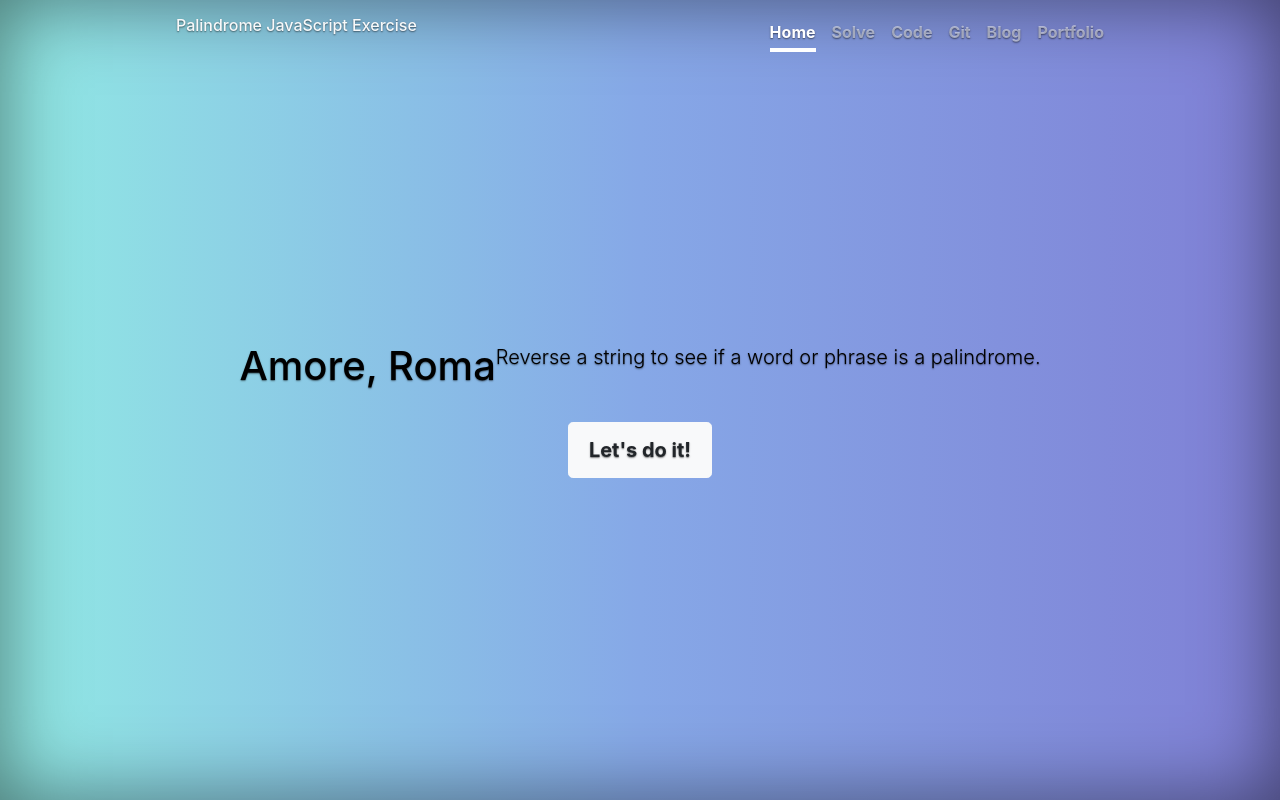
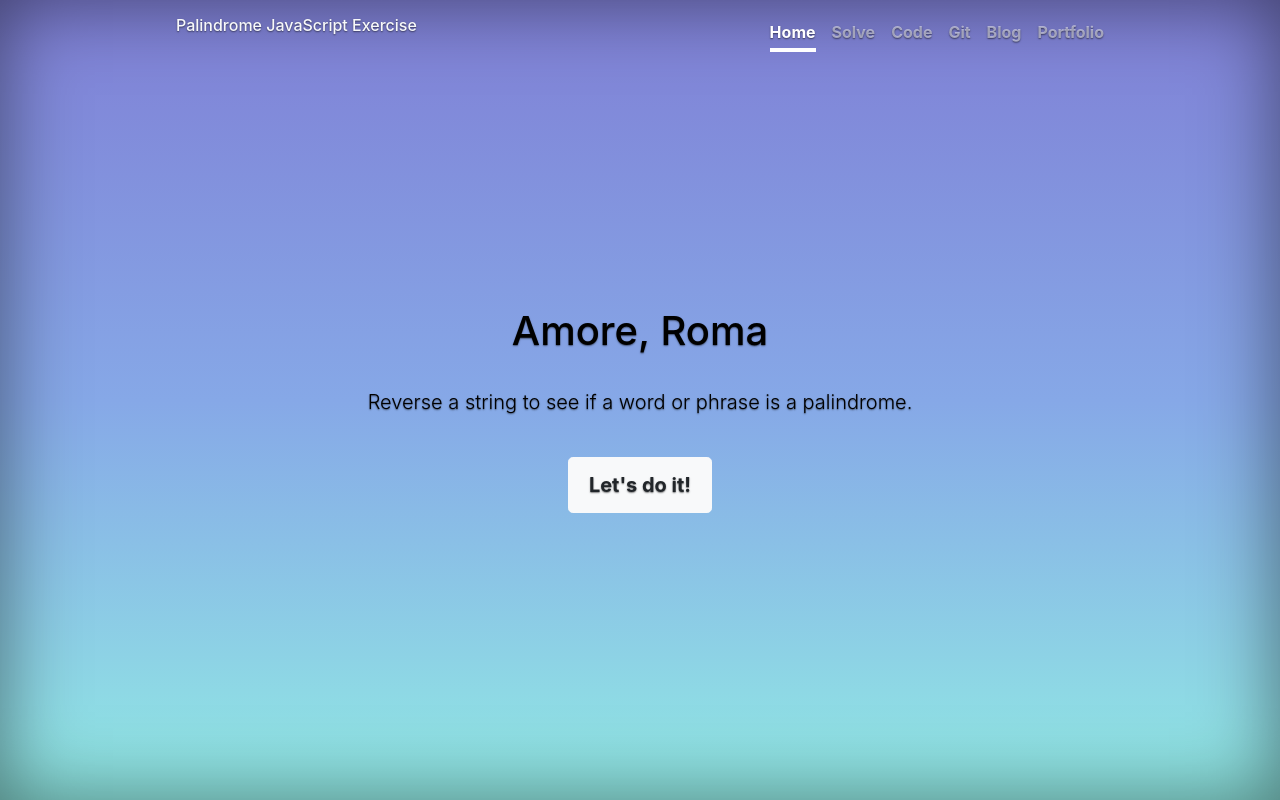
Before and after one commit to BethOlmo06/Palindrome, a plain HTML site: page Palindrome/Index.html in a window 1280 px wide. Drawn offline with nearby package versions, Linux system fonts and the light colour scheme.

Commit message:
front page
Fixed layout issue

```diff
--- a/Palindrome/CSS/cover.css
+++ b/Palindrome/CSS/cover.css
@@ -27,8 +27,8 @@ a:hover {
 html,
 body {
     height: 100%;
-    background: -webkit-linear-gradient(to left, #7F7FD5, #86A8E7, #91EAE4 );
-    background: linear-gradient(to left, #7F7FD5, #86A8E7, #91EAE4);
+    background: -webkit-linear-gradient(to bottom, #7F7FD5, #86A8E7, #91EAE4 );
+    background: linear-gradient(to bottom, #7F7FD5, #86A8E7, #91EAE4);
 
 }
 p {
--- a/Palindrome/Index.html
+++ b/Palindrome/Index.html
@@ -35,8 +35,10 @@
 
   <main role="main" class="inner cover">
       <div class="row justify-content-md-center">
-        <h1 class="cover-heading">Amore, Roma</h1>
-          <br />
+          <h1 class="cover-heading">Amore, Roma</h1>
+      </div>
+      <br />
+      <div class="row justify-content-md-center">
         <p class="lead">Reverse a string to see if a word or phrase is a palindrome.</p>
       </div>
       <br/>
```
